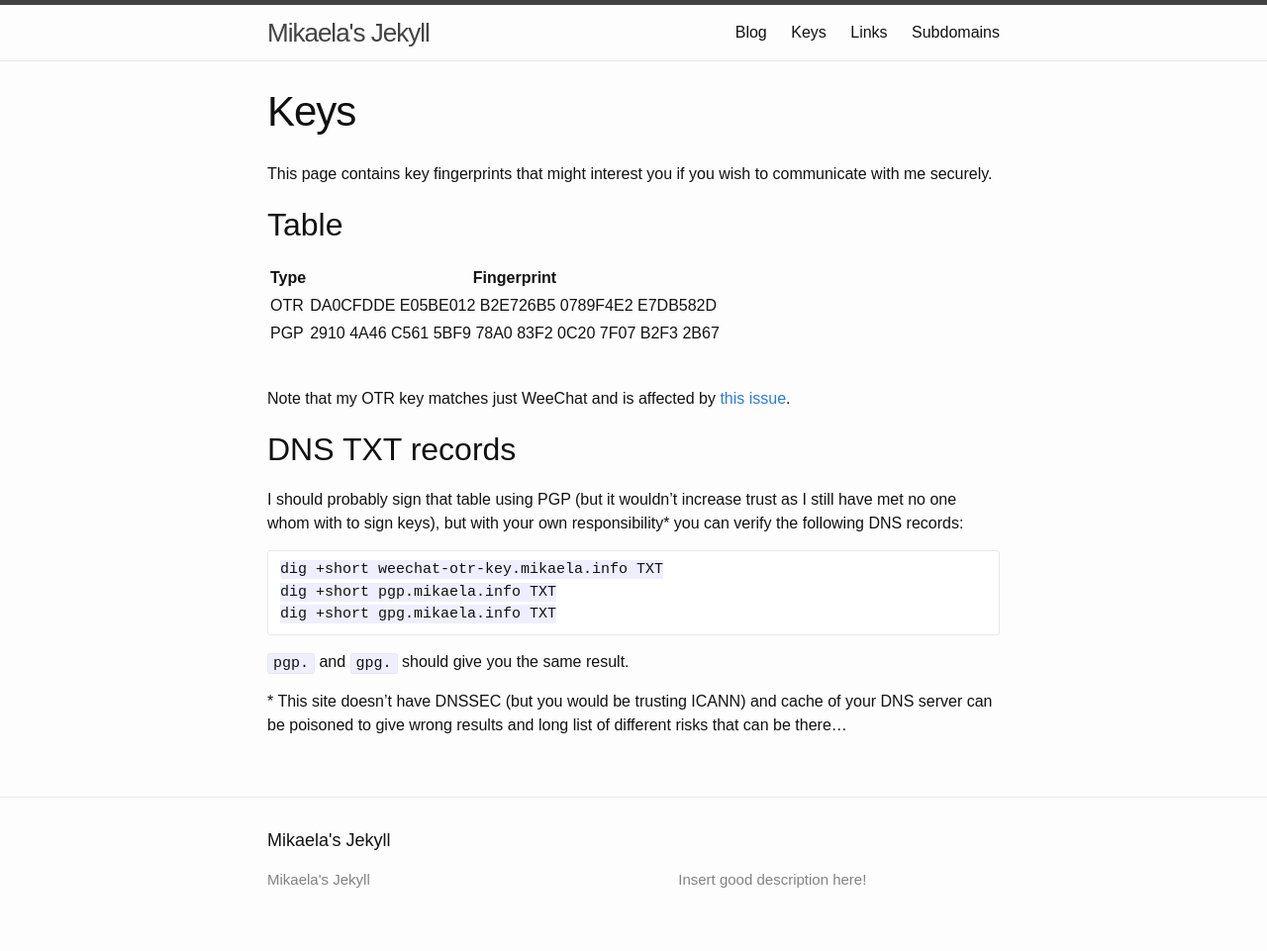
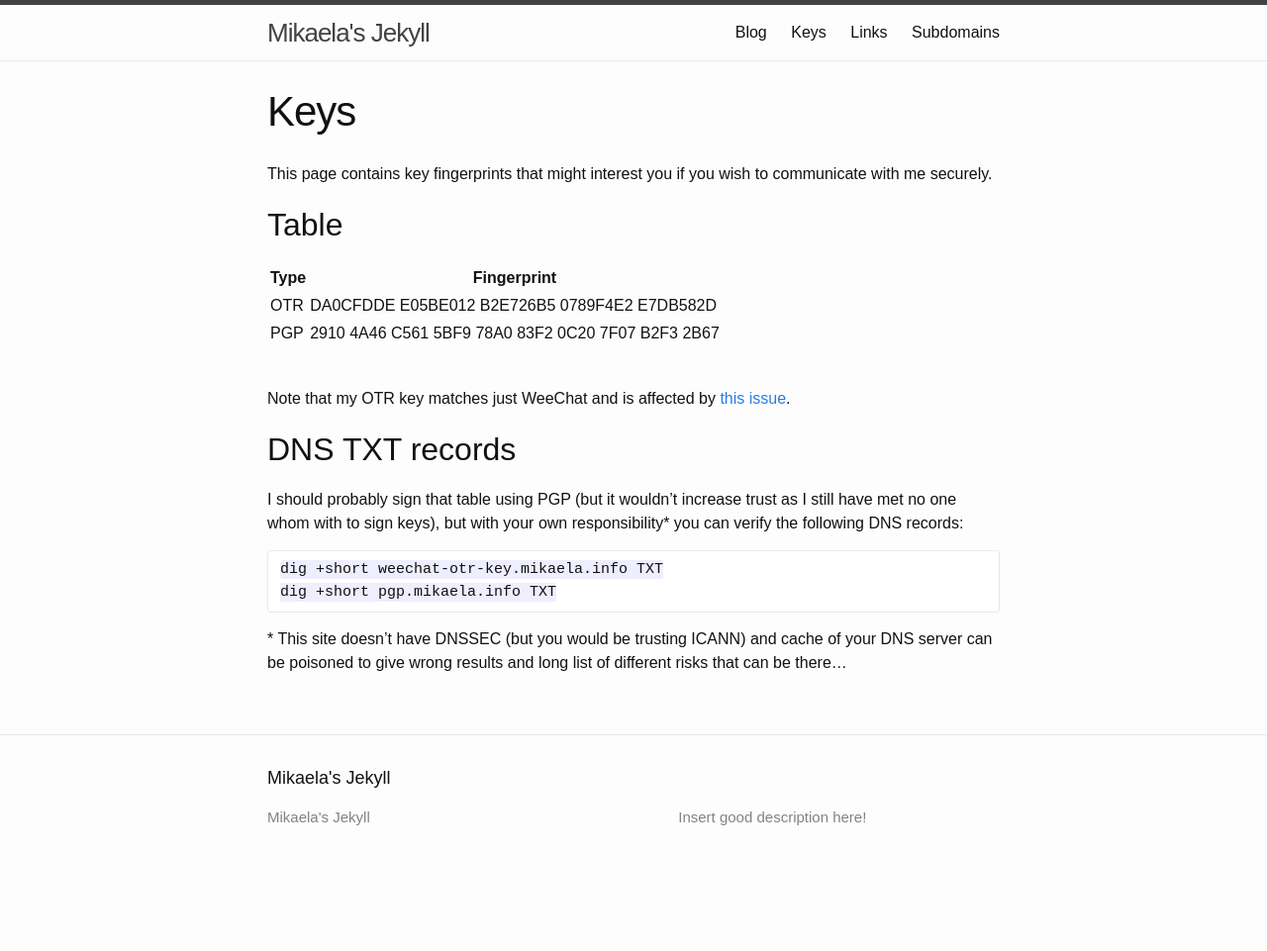
Before and after one commit to Mikaela/mikaela.github.io, a Jekyll site: the page built from keys/index.md, in a window 1280 px wide. Shown: the whole page at 99% size. Built offline with Jekyll 4.4.1, drawn with Linux system fonts in a browser that asks for light colours; Markdown is read by kramdown in place of the engine named in the settings; after the commit the page ends 900 px from its top, so only the background shows below that.

Commit message:
keys/index.md: remove mentioning to gpg.
I removed that subdomain as it's officially PGP key and all that did was
to have same content as pgp. subdomain.

````diff
--- a/keys/index.md
+++ b/keys/index.md
@@ -29,10 +29,7 @@ own responsibility\* you can verify the following DNS records:
 ```bash
 dig +short weechat-otr-key.mikaela.info TXT
 dig +short pgp.mikaela.info TXT
-dig +short gpg.mikaela.info TXT
 ```
-
-`pgp.` and `gpg.` should give you the same result.
 
 \* This site doesn't have DNSSEC (but you would be trusting ICANN) and
 cache of your DNS server can be poisoned to give wrong results and long
````
